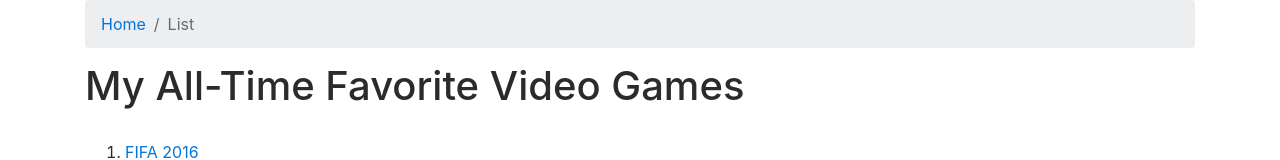
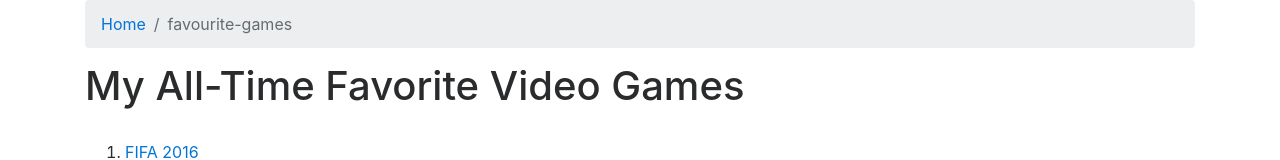
Before and after one commit to amanuel1995/MI-449-SS17-741-html-multiple-pages-T_njfg, a plain HTML site: page favourite-games/index.html in a window 1280 px wide. Shown: the top 160 px of the page. Drawn offline with nearby package versions, Linux system fonts and the light colour scheme.

Commit message:
Update the breadcrum name from list to favourite-games

```diff
--- a/favourite-games/index.html
+++ b/favourite-games/index.html
@@ -9,7 +9,7 @@
     <div class="container">
       <nav class="breadcrumb">
         <a class="breadcrumb-item" href="/home">Home</a>
-        <span class="breadcrumb-item active">List</span>
+        <span class="breadcrumb-item active">favourite-games</span>
       </nav>
       <h1>My All-Time Favorite Video Games</h1><br>
       <ol>
```
